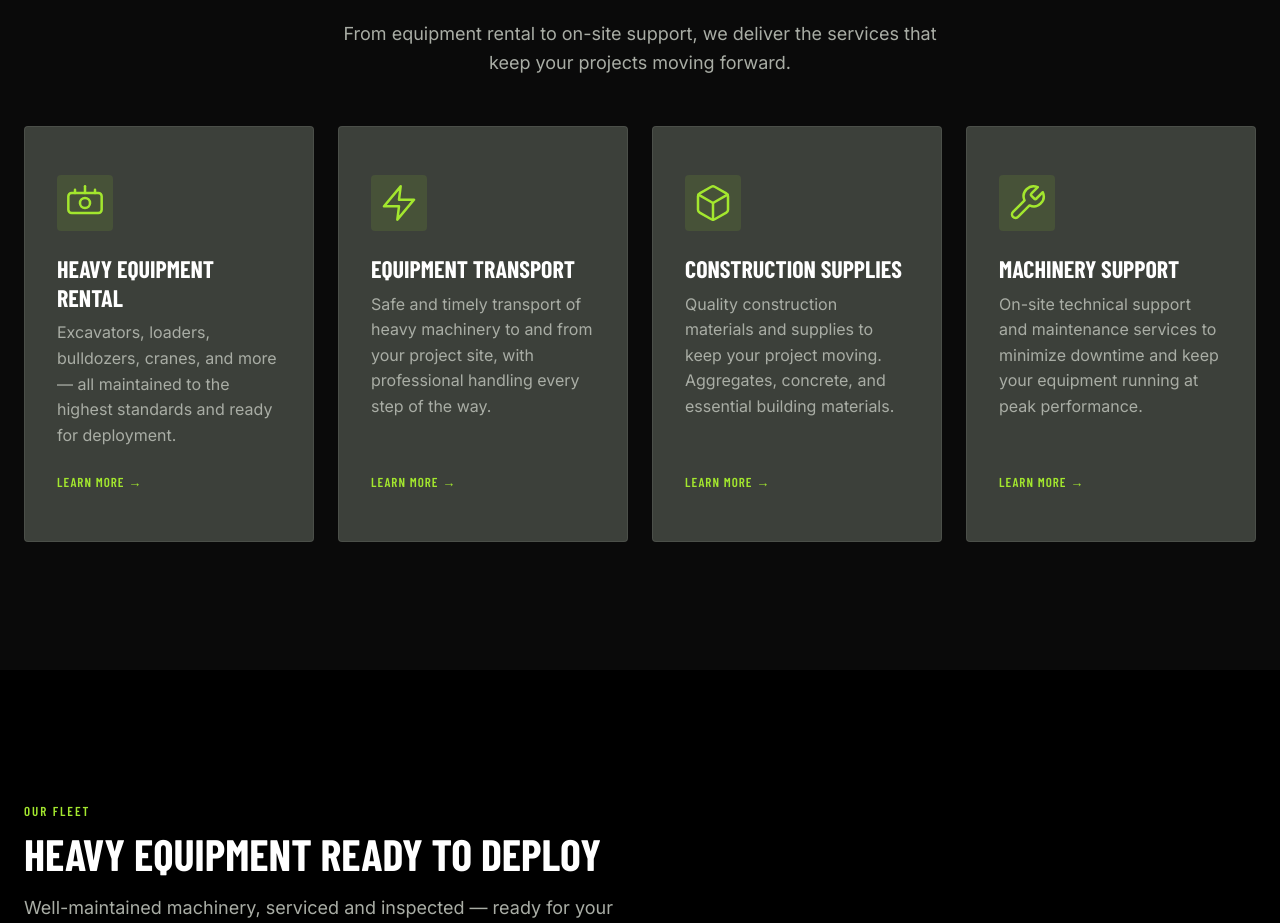
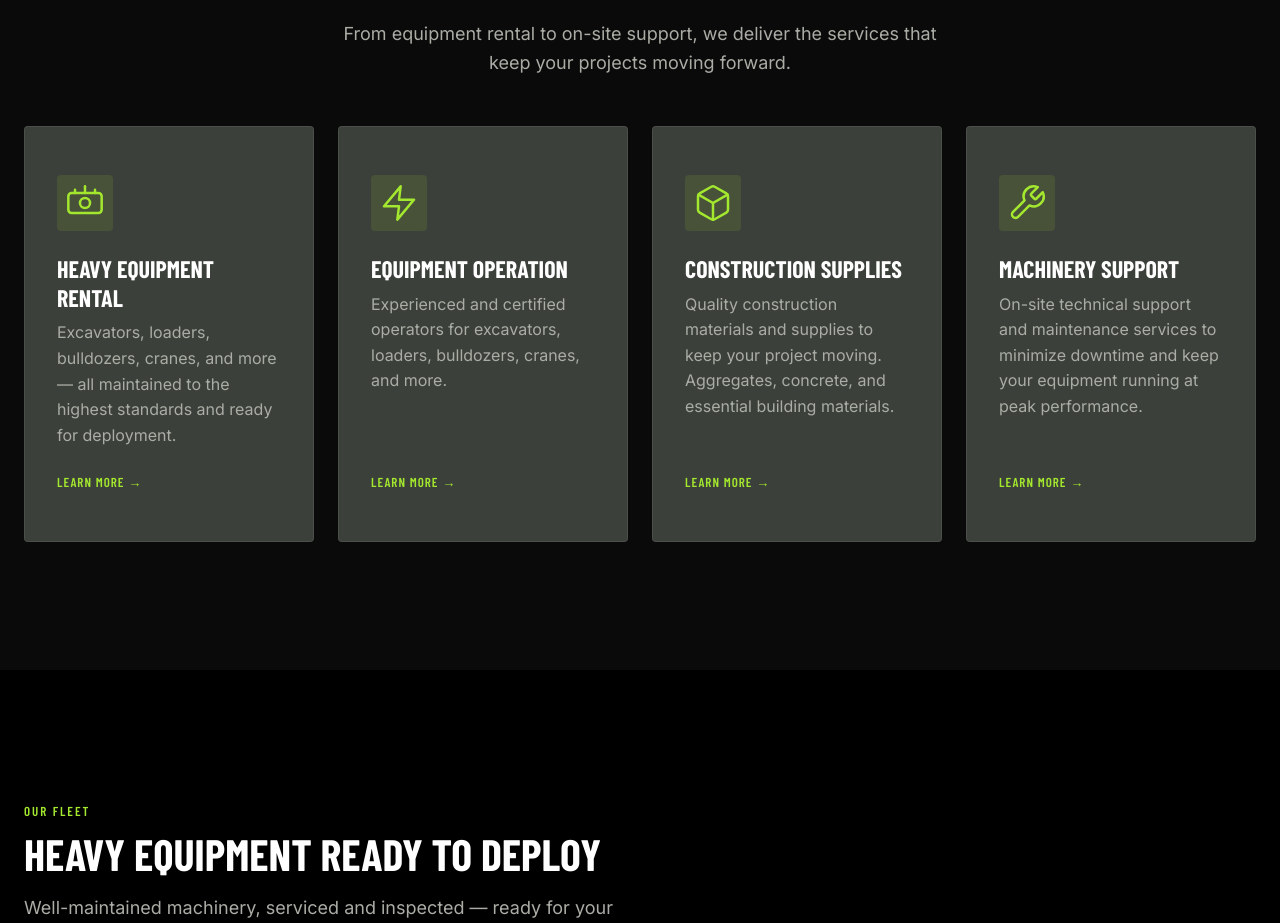
Before and after one commit to vertex7-web/Website, a React (Vite) app in the folder Frontend/: page / in a window 1280 px wide. Shown: the part 1829-2752 px from the top of the page. Built offline with nearby package versions, Linux system fonts and the light colour scheme; no server answers; the database is empty; a web font is replaced by a local one.

Commit message:
added: routing

```diff
--- a/Frontend/src/components/home/ServicesPreview.jsx
+++ b/Frontend/src/components/home/ServicesPreview.jsx
@@ -1,12 +1,11 @@
+import { Link } from 'react-router';
 import Container from '../ui/Container';
 import SectionHeading from '../ui/SectionHeading';
 import './ServicesPreview.css';
 
-/* ── Placeholder service data ────────────────────────────────
-   Replace with actual services once client confirms the list.
-   ─────────────────────────────────────────────────────────── */
 const SERVICES = [
   {
+    slug: 'heavy-equipment-rental',
     icon: (
       <svg width="40" height="40" viewBox="0 0 24 24" fill="none" stroke="currentColor" strokeWidth="1.5" strokeLinecap="round" strokeLinejoin="round">
         <rect x="2" y="6" width="20" height="12" rx="2" />
@@ -20,15 +19,17 @@ const SERVICES = [
     description: 'Excavators, loaders, bulldozers, cranes, and more — all maintained to the highest standards and ready for deployment.',
   },
   {
+    slug: 'equipment-operation',
     icon: (
       <svg width="40" height="40" viewBox="0 0 24 24" fill="none" stroke="currentColor" strokeWidth="1.5" strokeLinecap="round" strokeLinejoin="round">
         <path d="M13 2L3 14h9l-1 8 10-12h-9l1-8z" />
       </svg>
     ),
-    title: 'Equipment Transport',
-    description: 'Safe and timely transport of heavy machinery to and from your project site, with professional handling every step of the way.',
+    title: 'Equipment Operation',
+    description: 'Experienced and certified operators for excavators, loaders, bulldozers, cranes, and more.',
   },
   {
+    slug: 'construction-supplies',
     icon: (
       <svg width="40" height="40" viewBox="0 0 24 24" fill="none" stroke="currentColor" strokeWidth="1.5" strokeLinecap="round" strokeLinejoin="round">
         <path d="M21 16V8a2 2 0 0 0-1-1.73l-7-4a2 2 0 0 0-2 0l-7 4A2 2 0 0 0 3 8v8a2 2 0 0 0 1 1.73l7 4a2 2 0 0 0 2 0l7-4A2 2 0 0 0 21 16z" />
@@ -40,6 +41,7 @@ const SERVICES = [
     description: 'Quality construction materials and supplies to keep your project moving. Aggregates, concrete, and essential building materials.',
   },
   {
+    slug: 'preventive-maintenance-and-field-support',
     icon: (
       <svg width="40" height="40" viewBox="0 0 24 24" fill="none" stroke="currentColor" strokeWidth="1.5" strokeLinecap="round" strokeLinejoin="round">
         <path d="M14.7 6.3a1 1 0 0 0 0 1.4l1.6 1.6a1 1 0 0 0 1.4 0l3.77-3.77a6 6 0 0 1-7.94 7.94l-6.91 6.91a2.12 2.12 0 0 1-3-3l6.91-6.91a6 6 0 0 1 7.94-7.94l-3.76 3.76z" />
@@ -63,7 +65,11 @@ export default function ServicesPreview() {
 
         <div className="services-preview__grid">
           {SERVICES.map((service) => (
-            <article className="service-card" key={service.title}>
+            <Link
+              to={`/services#${service.slug}`}
+              className="service-card"
+              key={service.slug}
+            >
               <div className="service-card__icon" aria-hidden="true">
                 {service.icon}
               </div>
@@ -72,7 +78,7 @@ export default function ServicesPreview() {
               <span className="service-card__link">
                 Learn More →
               </span>
-            </article>
+            </Link>
           ))}
         </div>
       </Container>
```
